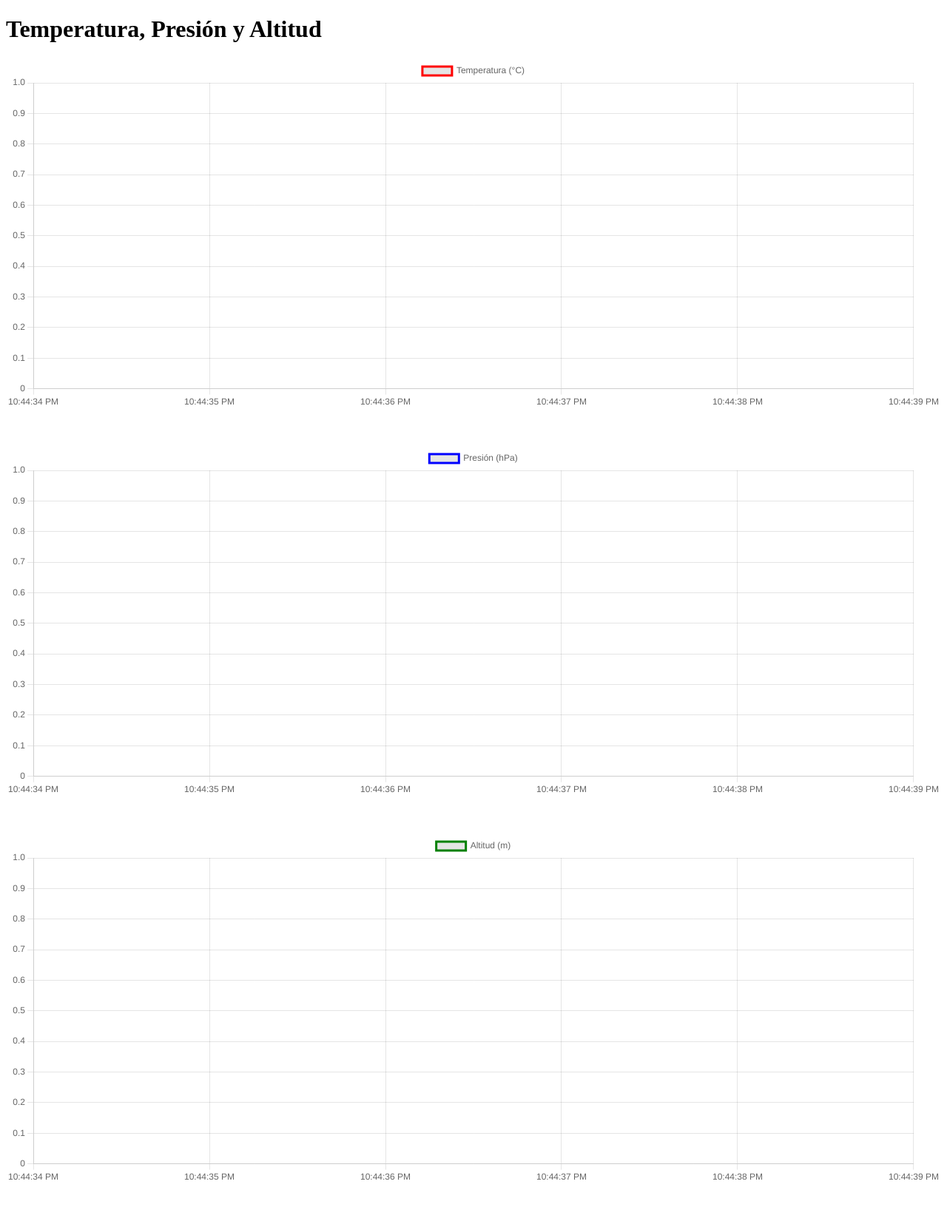
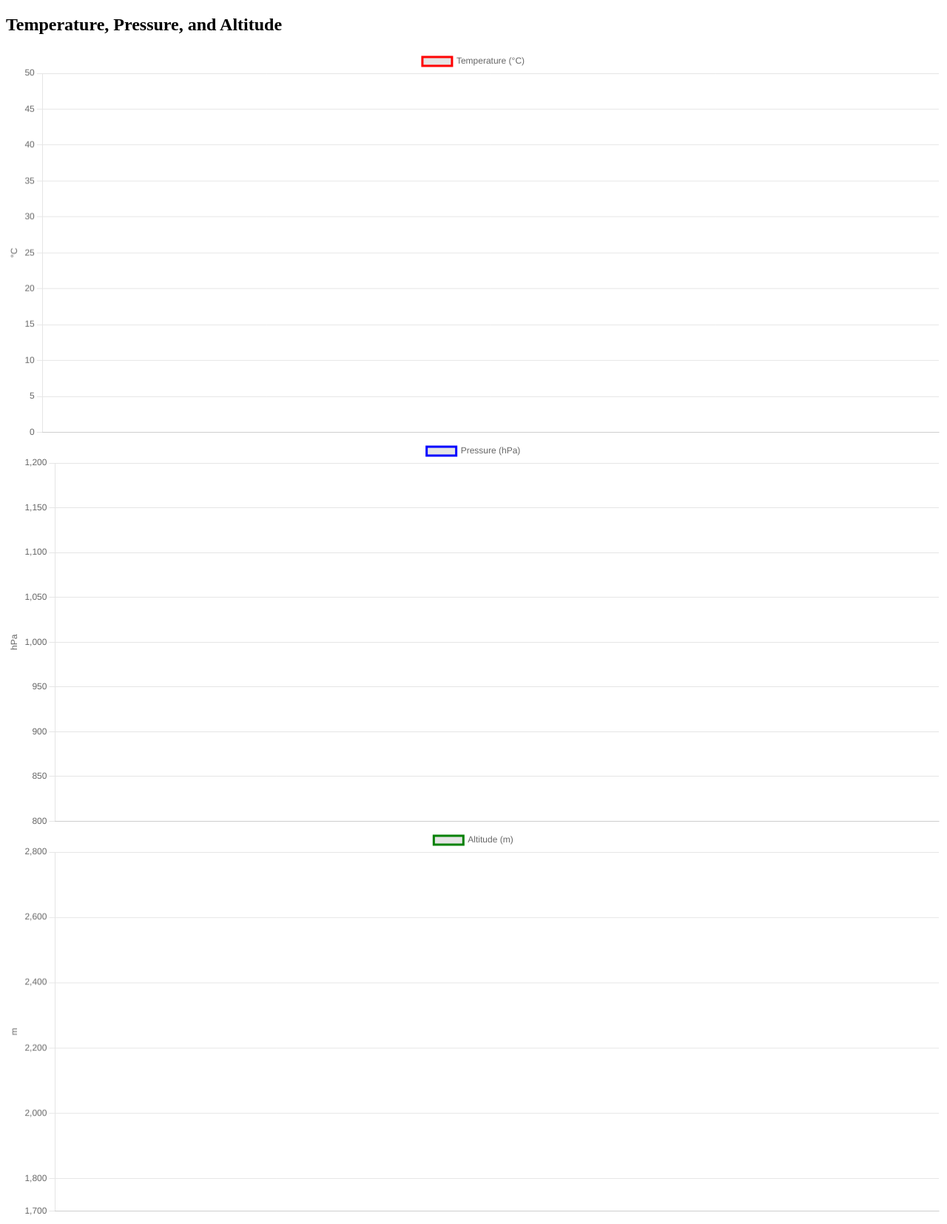
Before and after one commit to twxeric/bmp180_to_AWS, a Flask app: page / in a window 1280 px wide. Shown: the whole page at 74% size. Before the commit the page ends 1596 px from the top, so only its background shows below. Run offline with Flask 3, Linux system fonts and the light colour scheme; data that the repository does not hold is empty.

Commit message:
Graphs with limits

```diff
--- a/templates/index.html
+++ b/templates/index.html
@@ -1,19 +1,15 @@
 <!DOCTYPE html>
 <html>
 <head>
-  <meta charset="UTF-8">
-  <title>Sensor BMP180 - AWS</title>
+  <title>BMP180 Charts</title>
   <script src="https://cdn.jsdelivr.net/npm/chart.js"></script>
-  <style>
-    canvas { margin-bottom: 50px; }
-  </style>
 </head>
 <body>
-  <h1>Temperatura, Presión y Altitud</h1>
+  <h2>Temperature, Pressure, and Altitude</h2>
 
-  <canvas id="tempChart" width="800" height="300"></canvas>
-  <canvas id="pressChart" width="800" height="300"></canvas>
-  <canvas id="altChart" width="800" height="300"></canvas>
+  <canvas id="tempChart" width="600" height="250"></canvas>
+  <canvas id="pressChart" width="600" height="250"></canvas>
+  <canvas id="altChart" width="600" height="250"></canvas>
 
   <script>
     const tempCtx = document.getElementById('tempChart').getContext('2d');
@@ -25,11 +21,19 @@
       data: {
         labels: [],
         datasets: [{
-          label: 'Temperatura (°C)',
+          label: 'Temperature (°C)',
           borderColor: 'red',
           data: [],
-          fill: false
         }]
+      },
+      options: {
+        scales: {
+          y: {
+            min: 0,
+            max: 50,
+            title: { display: true, text: '°C' }
+          }
+        }
       }
     });
 
@@ -38,11 +42,19 @@
       data: {
         labels: [],
         datasets: [{
-          label: 'Presión (hPa)',
+          label: 'Pressure (hPa)',
           borderColor: 'blue',
           data: [],
-          fill: false
         }]
+      },
+      options: {
+        scales: {
+          y: {
+            min: 800,
+            max: 1200,
+            title: { display: true, text: 'hPa' }
+          }
+        }
       }
     });
 
@@ -51,53 +63,41 @@
       data: {
         labels: [],
         datasets: [{
-          label: 'Altitud (m)',
+          label: 'Altitude (m)',
           borderColor: 'green',
           data: [],
-          fill: false
         }]
+      },
+      options: {
+        scales: {
+          y: {
+            min: 1700,
+            max: 2800,
+            title: { display: true, text: 'm' }
+          }
+        }
       }
     });
 
-    function updateCharts(temp, press, alt) {
+    async function fetchData() {
+      const res = await fetch('/data');
+      const json = await res.json();
       const now = new Date().toLocaleTimeString();
 
       tempChart.data.labels.push(now);
-      tempChart.data.datasets[0].data.push(temp);
-      if (tempChart.data.labels.length > 20) {
-        tempChart.data.labels.shift();
-        tempChart.data.datasets[0].data.shift();
-      }
+      pressChart.data.labels.push(now);
+      altChart.data.labels.push(now);
+
+      tempChart.data.datasets[0].data.push(json.temperature);
+      pressChart.data.datasets[0].data.push(json.pressure);
+      altChart.data.datasets[0].data.push(json.altitude);
+
       tempChart.update();
-
-      pressChart.data.labels.push(now);
-      pressChart.data.datasets[0].data.push(press);
-      if (pressChart.data.labels.length > 20) {
-        pressChart.data.labels.shift();
-        pressChart.data.datasets[0].data.shift();
-      }
       pressChart.update();
-
-      altChart.data.labels.push(now);
-      altChart.data.datasets[0].data.push(alt);
-      if (altChart.data.labels.length > 20) {
-        altChart.data.labels.shift();
-        altChart.data.datasets[0].data.shift();
-      }
       altChart.update();
     }
 
-    async function fetchData() {
-      try {
-        const response = await fetch('/data');
-        const data = await response.json();
-        updateCharts(data.temperature, data.pressure, data.altitude);
-      } catch (err) {
-        console.error("Error fetching data:", err);
-      }
-    }
-
-    setInterval(fetchData, 1000);
+    setInterval(fetchData, 2000); // every 2 seconds
   </script>
 </body>
 </html>
```
